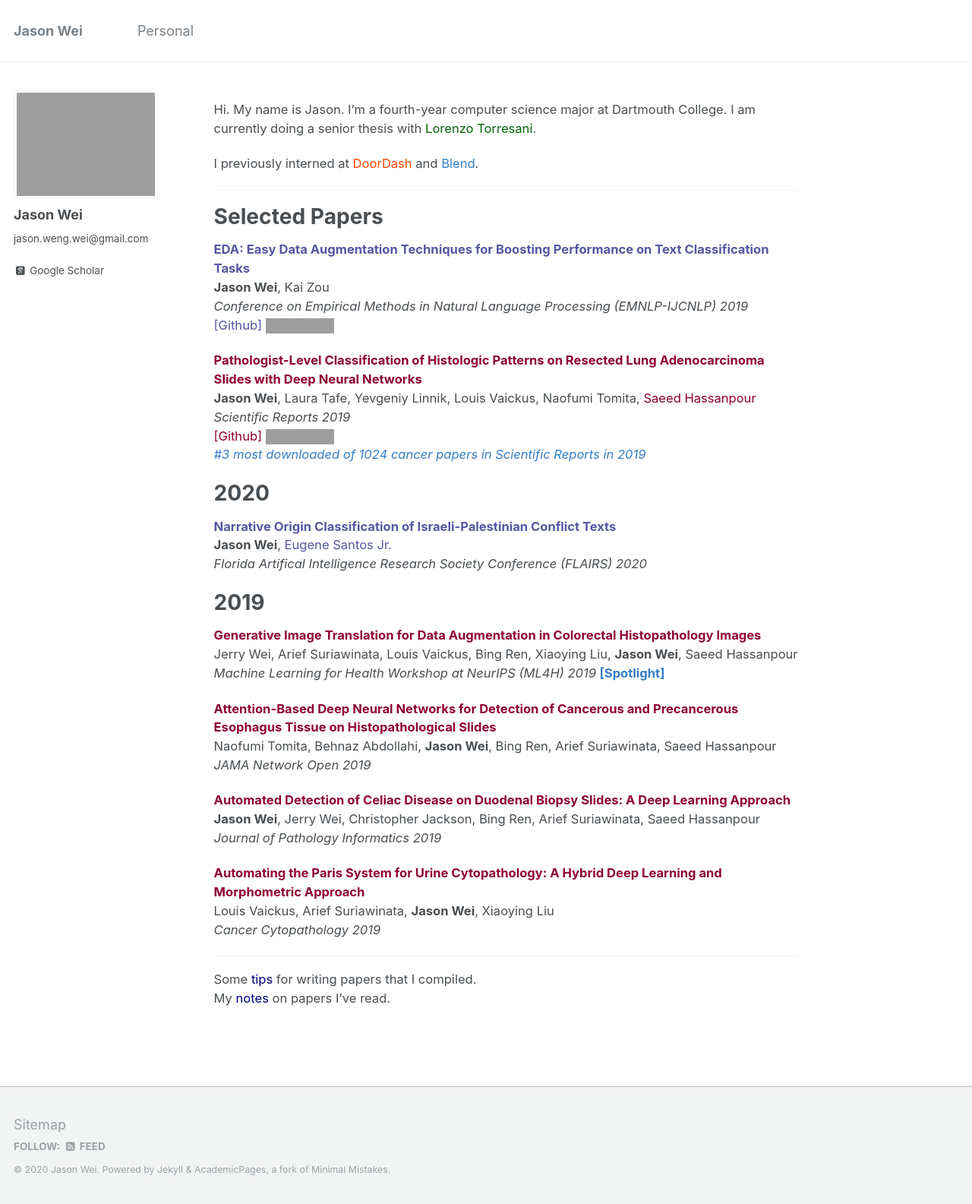
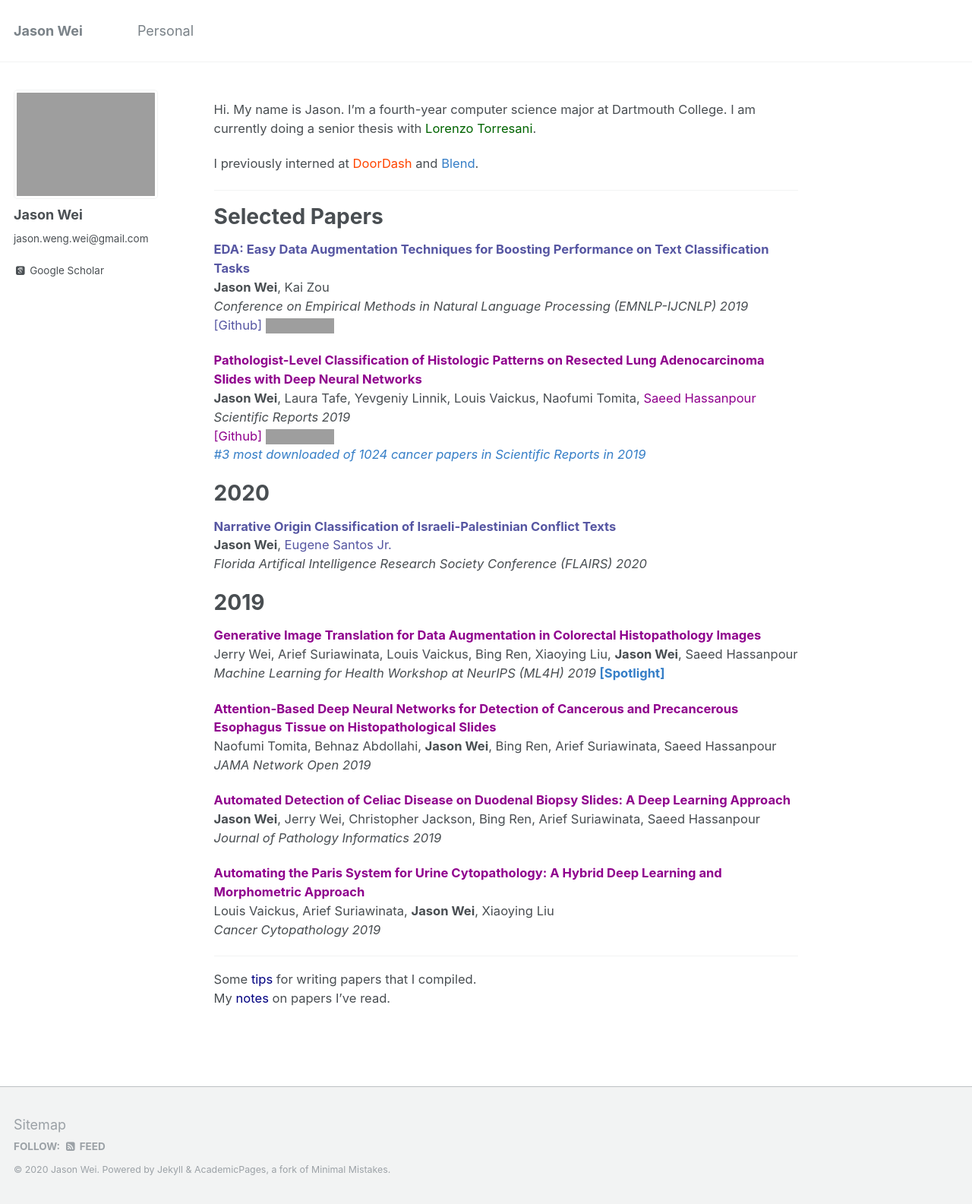
Before and after one commit to jasonwei20/jasonwei20.github.io, a Jekyll site: the page built from _pages/about.md, in a window 1280 px wide. Shown: the whole page at 76% size. Built offline with Jekyll 4.4.1, drawn with Linux system fonts in a browser that asks for light colours; some web fonts are replaced; grey boxes are pictures that could not be loaded.

Commit message:
add stuff

```diff
--- a/_pages/about.md
+++ b/_pages/about.md
@@ -22,10 +22,10 @@
 <a href="https://github.com/jasonwei20/eda_nlp" style="color:#5656a2" target="_blank">[Github]</a>
 <img height="16" src="https://img.shields.io/github/stars/jasonwei20/eda_nlp.svg?logo=github&logoColor=white&colorA=navy&link=https://github.com/jasonwei20/eda_nlp&link=https://github.com/jasonwei20/eda_nlp">
 
-<a href="https://www.nature.com/articles/s41598-019-40041-7" style="color:#8f0035" target="_blank"><b>Pathologist-Level Classification of Histologic Patterns on Resected Lung Adenocarcinoma Slides with Deep Neural Networks</b></a>
-**Jason Wei**, Laura Tafe, Yevgeniy Linnik, Louis Vaickus, Naofumi Tomita, <a href="https://www.hassanpourlab.com/" style="color:#8f0035" target="_blank">Saeed Hassanpour</a>
+<a href="https://www.nature.com/articles/s41598-019-40041-7" style="color:#8f008d" target="_blank"><b>Pathologist-Level Classification of Histologic Patterns on Resected Lung Adenocarcinoma Slides with Deep Neural Networks</b></a>
+**Jason Wei**, Laura Tafe, Yevgeniy Linnik, Louis Vaickus, Naofumi Tomita, <a href="https://www.hassanpourlab.com/" style="color:#8f008d" target="_blank">Saeed Hassanpour</a>
 *Scientific Reports 2019*
-<a href="https://github.com/BMIRDS/deepslide" style="color:#8f0035" target="_blank">[Github]</a>
+<a href="https://github.com/BMIRDS/deepslide" style="color:#8f008d" target="_blank">[Github]</a>
 <img height="16" src="https://img.shields.io/github/stars/BMIRDS/deepslide.svg?logo=github&logoColor=white&colorA=navy&link=https://github.com/BMIRDS/deepslide&link=https://github.com/BMIRDS/deepslide">
 <a href="https://www.nature.com/collections/ghegcgfbdi" style="color:#357EC7" target="_blank"><i>#3 most downloaded of 1024 cancer papers in Scientific Reports in 2019</i></a>
 
@@ -35,19 +35,19 @@
 *Florida Artifical Intelligence Research Society Conference (FLAIRS) 2020*
 
 # 2019
-<a href="https://arxiv.org/abs/1910.05827" style="color:#8f0035" target="_blank"><b>Generative Image Translation for Data Augmentation in Colorectal Histopathology Images</b></a>
+<a href="https://arxiv.org/abs/1910.05827" style="color:#8f008d" target="_blank"><b>Generative Image Translation for Data Augmentation in Colorectal Histopathology Images</b></a>
 Jerry Wei, Arief Suriawinata, Louis Vaickus, Bing Ren, Xiaoying Liu, **Jason Wei**, Saeed Hassanpour
 *Machine Learning for Health Workshop at NeurIPS (ML4H) 2019* <a href="https://slideslive.com/38923239/spotlight-paper-talks?t=1095" style="color:#357EC7" target="_blank"><b>[Spotlight]</b></a>
 
-<a href="https://jamanetwork.com/journals/jamanetworkopen/fullarticle/2753982" style="color:#8f0035" target="_blank"><b>Attention-Based Deep Neural Networks for Detection of Cancerous and Precancerous Esophagus Tissue on Histopathological Slides</b></a>
+<a href="https://jamanetwork.com/journals/jamanetworkopen/fullarticle/2753982" style="color:#8f008d" target="_blank"><b>Attention-Based Deep Neural Networks for Detection of Cancerous and Precancerous Esophagus Tissue on Histopathological Slides</b></a>
 Naofumi Tomita, Behnaz Abdollahi, **Jason Wei**, Bing Ren, Arief Suriawinata, Saeed Hassanpour
 *JAMA Network Open 2019*
 
-<a href="http://www.jpathinformatics.org/article.asp?issn=2153-3539;year=2019;volume=10;issue=1;spage=7;epage=7;aulast=Wei" style="color:#8f0035" target="_blank"><b>Automated Detection of Celiac Disease on Duodenal Biopsy Slides: A Deep Learning Approach</b></a>
+<a href="http://www.jpathinformatics.org/article.asp?issn=2153-3539;year=2019;volume=10;issue=1;spage=7;epage=7;aulast=Wei" style="color:#8f008d" target="_blank"><b>Automated Detection of Celiac Disease on Duodenal Biopsy Slides: A Deep Learning Approach</b></a>
 **Jason Wei**, Jerry Wei, Christopher Jackson, Bing Ren, Arief Suriawinata, Saeed Hassanpour
 *Journal of Pathology Informatics 2019*
 
-<a href="https://onlinelibrary.wiley.com/doi/abs/10.1002/cncy.22099" style="color:#8f0035" target="_blank"><b>Automating the Paris System for Urine Cytopathology: A Hybrid Deep Learning and Morphometric Approach</b></a>
+<a href="https://onlinelibrary.wiley.com/doi/abs/10.1002/cncy.22099" style="color:#8f008d" target="_blank"><b>Automating the Paris System for Urine Cytopathology: A Hybrid Deep Learning and Morphometric Approach</b></a>
 Louis Vaickus, Arief Suriawinata, **Jason Wei**, Xiaoying Liu
 *Cancer Cytopathology 2019*
 
```
